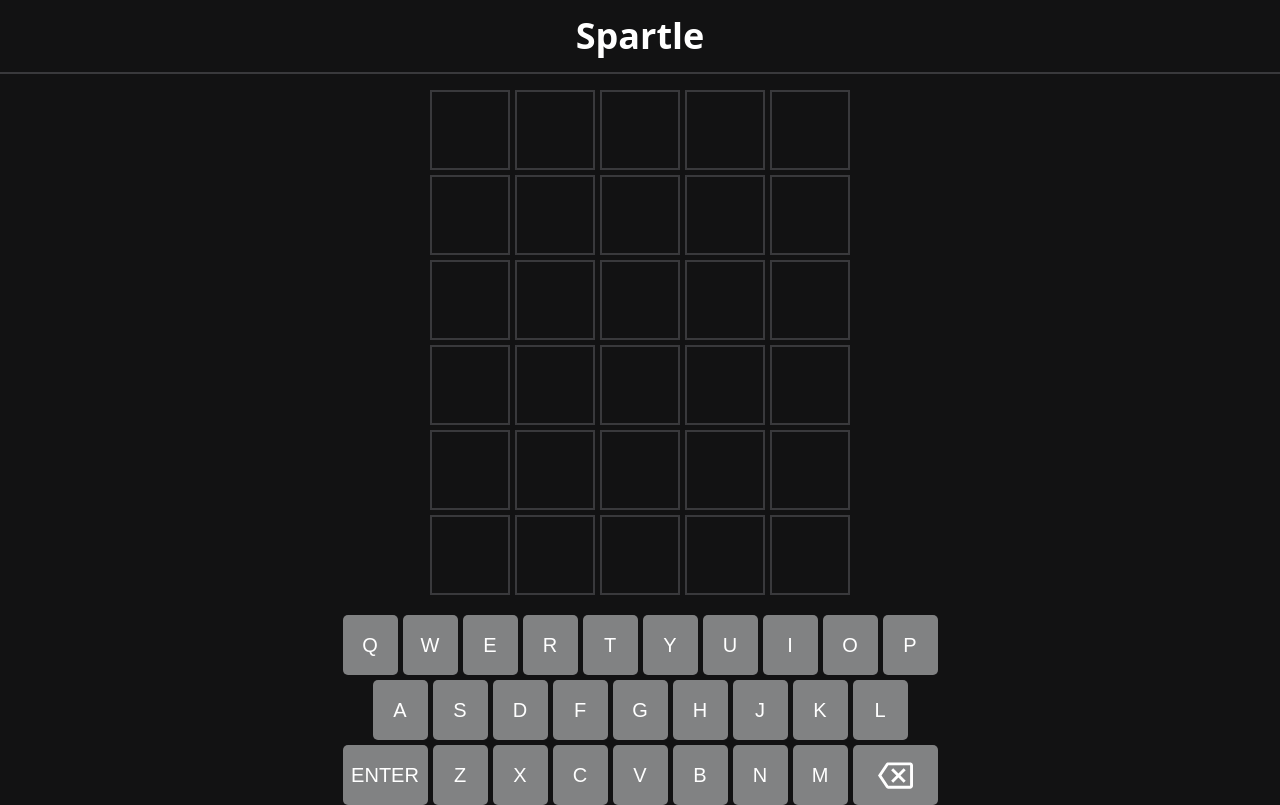
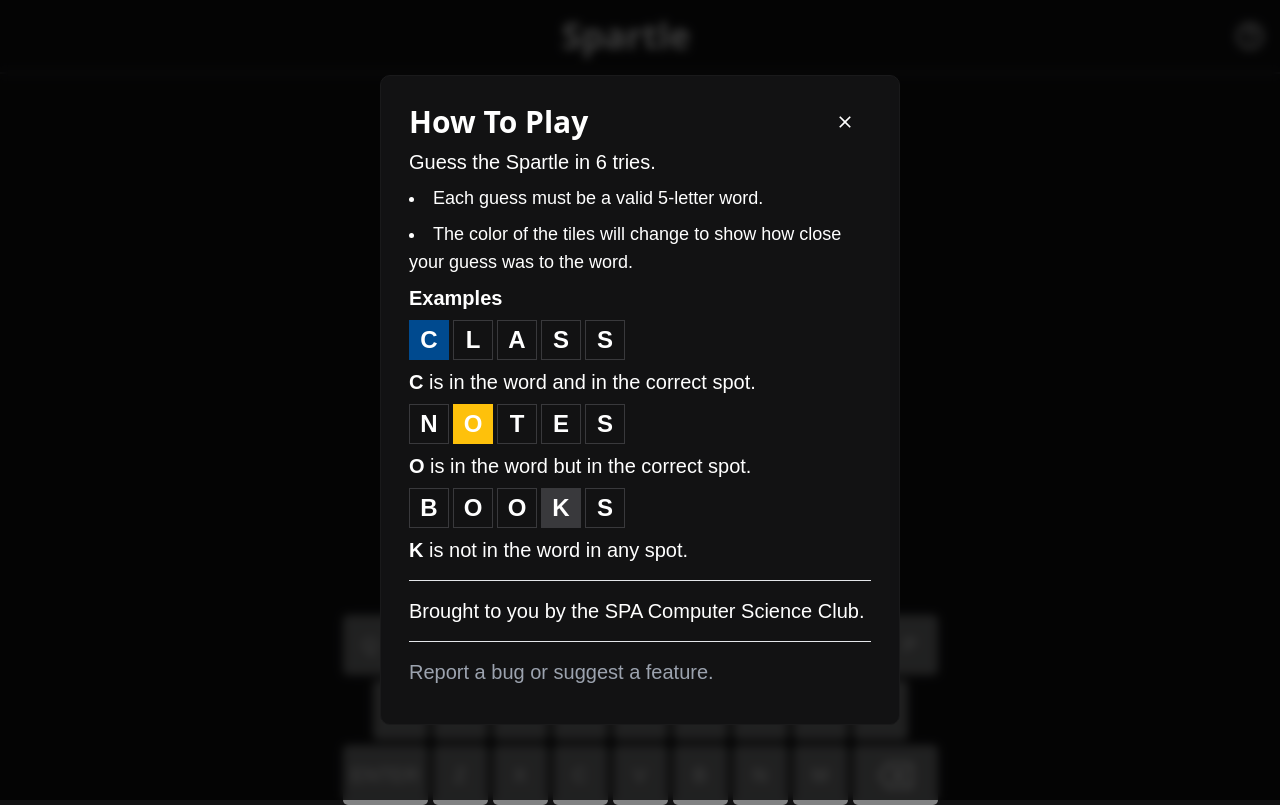
Before and after one commit to cheeetoo/spartle2, a Next.js app: page / in a window 1280 px wide. Built offline with nearby package versions, Linux system fonts and the light colour scheme; no server answers; the database is empty.

Commit message:
Revert "remove information modal"
This reverts commit ffe731cf0bf24b6d8817ac45231051cb7ae5c7b0.

```diff
--- a/src/pages/index.tsx
+++ b/src/pages/index.tsx
@@ -6,7 +6,7 @@ export default function Home() {
   const guessGridRef = useRef<HTMLDivElement>(null);
   const alertContainerRef = useRef<HTMLDivElement>(null);
 
-  // const [modalIsOpen, setIsOpen] = useState(false);
+  const [modalIsOpen, setIsOpen] = useState(false);
   const [dictionary, setDictionary] = useState<string[]>([]);
   const [targetWord, setTargetWord] = useState<string>("");
   const [dataFetched, setDataFetched] = useState(false);
@@ -50,10 +50,10 @@ export default function Home() {
 
   return (
     <div className="flex flex-col min-h-screen m-0 bg-[#121213] [font-size:_clamp(0.5rem,2.5vmin,1.5rem)]">
-      <header className="text-white flex justify-center items-center border-b-2 w-full overflow-hidden p-4 mb-4 border-[#39393c]">
-        {/* <div></div> */}
+      <header className="text-white flex justify-between items-center border-b-2 w-full overflow-hidden p-4 mb-4 border-[#39393c]">
+        <div></div>
         <div className="sm:text-4xl font-bold font-sans text-3xl">Spartle</div>
-        {/* <button onClick={() => setIsOpen(true)}>
+        <button onClick={() => setIsOpen(true)}>
           <svg
             aria-hidden="true"
             xmlns="http://www.w3.org/2000/svg"
@@ -66,10 +66,10 @@ export default function Home() {
               d="M14.8333 23H17.1666V20.6667H14.8333V23ZM15.9999 4.33334C9.55992 4.33334 4.33325 9.56001 4.33325 16C4.33325 22.44 9.55992 27.6667 15.9999 27.6667C22.4399 27.6667 27.6666 22.44 27.6666 16C27.6666 9.56001 22.4399 4.33334 15.9999 4.33334ZM15.9999 25.3333C10.8549 25.3333 6.66659 21.145 6.66659 16C6.66659 10.855 10.8549 6.66668 15.9999 6.66668C21.1449 6.66668 25.3333 10.855 25.3333 16C25.3333 21.145 21.1449 25.3333 15.9999 25.3333ZM15.9999 9.00001C13.4216 9.00001 11.3333 11.0883 11.3333 13.6667H13.6666C13.6666 12.3833 14.7166 11.3333 15.9999 11.3333C17.2833 11.3333 18.3333 12.3833 18.3333 13.6667C18.3333 16 14.8333 15.7083 14.8333 19.5H17.1666C17.1666 16.875 20.6666 16.5833 20.6666 13.6667C20.6666 11.0883 18.5783 9.00001 15.9999 9.00001Z"
             ></path>
           </svg>
-        </button> */}
+        </button>
       </header>
       <main>
-        {/*<InformationBox modalIsOpen={modalIsOpen} setIsOpen={setIsOpen} />*/}
+        <InformationBox modalIsOpen={modalIsOpen} setIsOpen={setIsOpen} />
         <div className="alert-container" ref={alertContainerRef}></div>
         <div className="guess-grid" ref={guessGridRef}>
           {Array.from({ length: 30 }).map((_, index) => (
```
